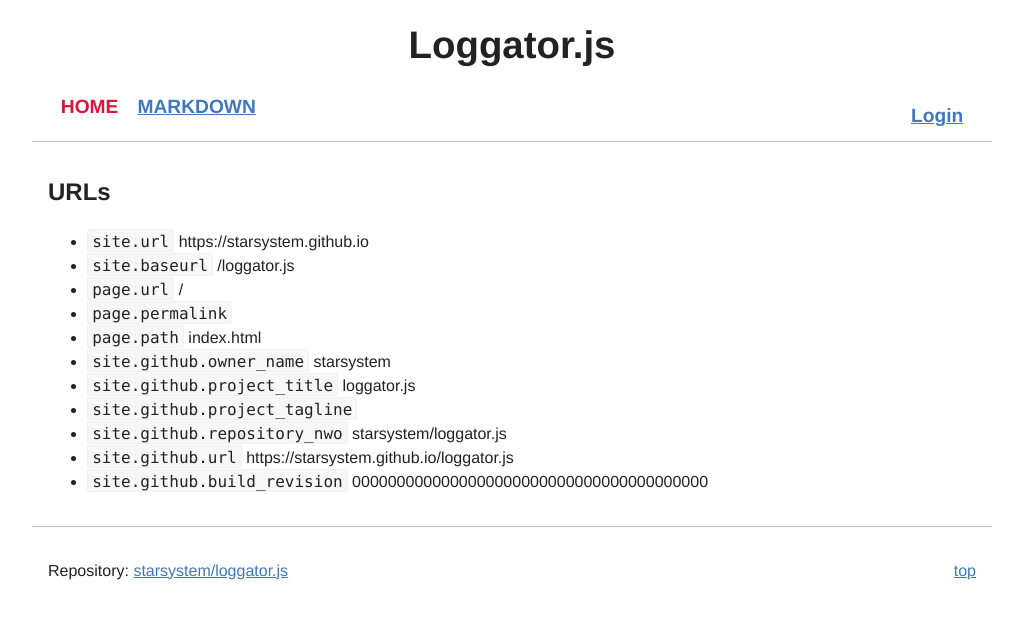
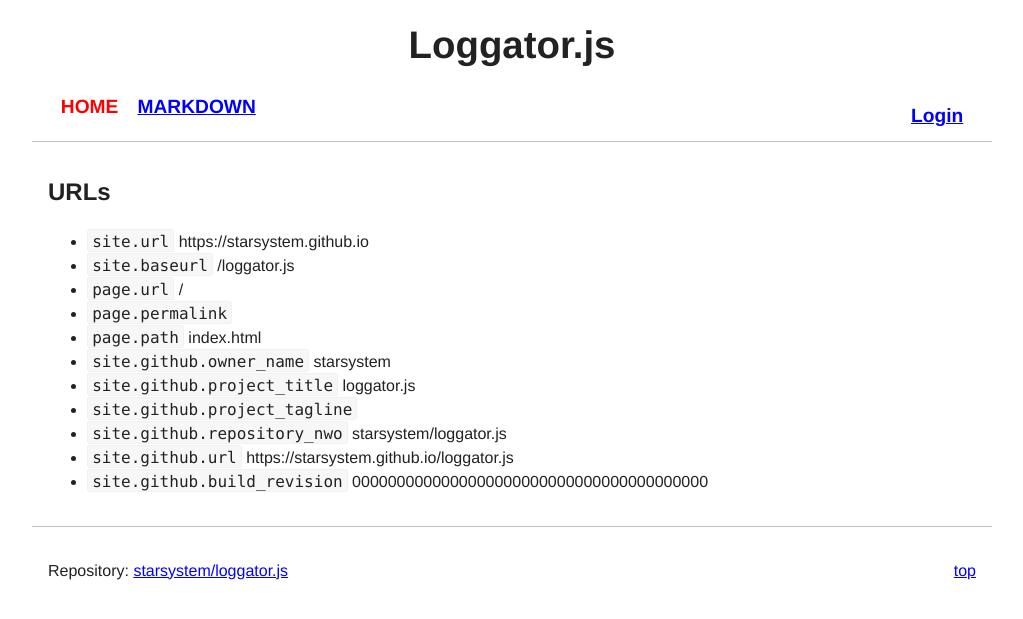
Before and after one commit to starsystem/loggator.js, a Jekyll site: the page built from index.html, in a window 1280 px wide. Shown: the top 619 px of the page, without its empty margins (128-1151 px from the left). Built offline with Jekyll 4.4.1, drawn with Linux system fonts in a browser that asks for light colours; the repository's description, which GitHub fills in, is left out.

Commit message:
Fix link colors

```diff
--- a/_sass/fetch.sass
+++ b/_sass/fetch.sass
@@ -5,11 +5,15 @@ body
 	max-width: 60em
 
 a[href]
-	color: #4078c0
+	color: blue
 	&:hover
 		text-decoration: none
 	&:active
-		opacity: 0.5
+		color: white
+	&.active
+		color: red
+		text-decoration: none
+		cursor: default
 
 pre
 	background: #f7f7f7
--- a/_sass/layout.sass
+++ b/_sass/layout.sass
@@ -18,10 +18,6 @@ header
 		margin: 1em
 		a
 			padding: .5em
-			&.active
-				color: crimson
-				text-decoration: none
-				cursor: default
 
 footer
 	border-top: 1px solid silver
```
